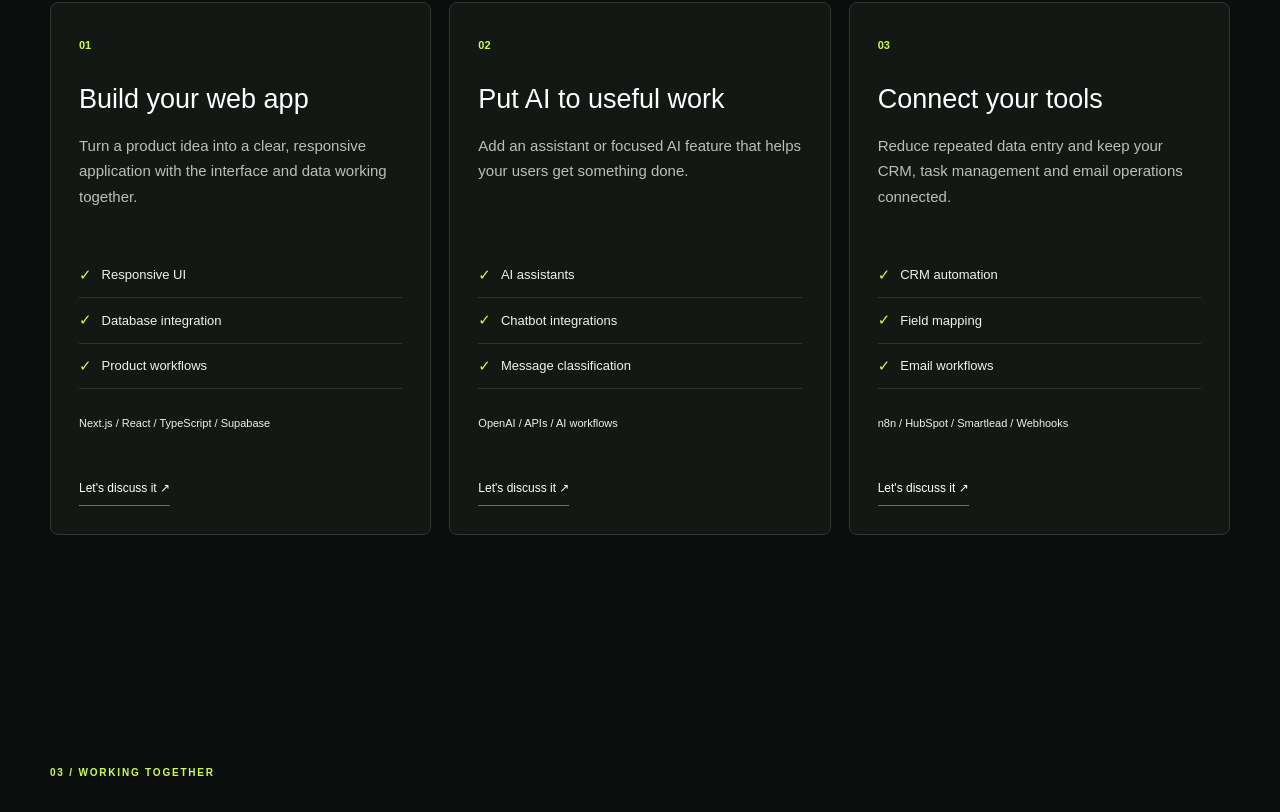
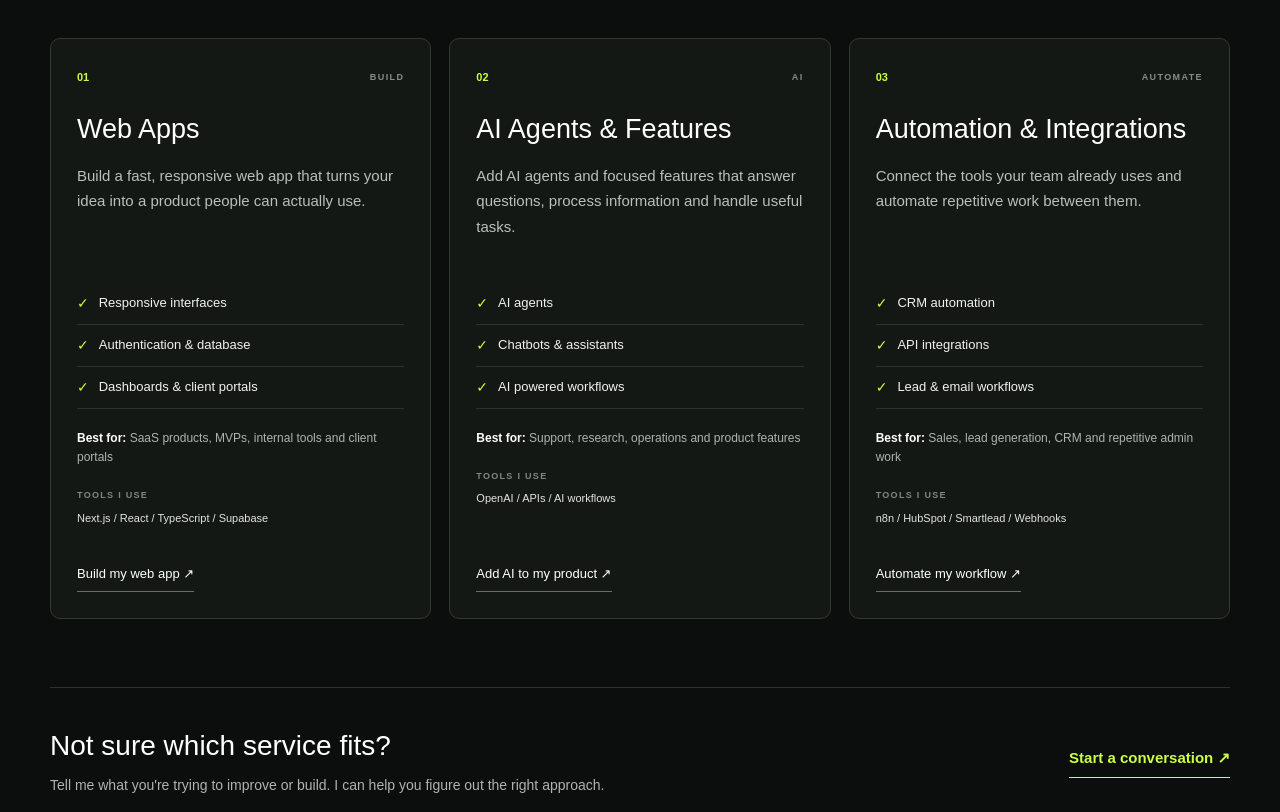
Before and after one commit to ZohaibArshad45/zohaib.dev, a Next.js app: page / in a window 1280 px wide. Shown: the part 3208-4020 px from the top of the page. Built offline with nearby package versions, Linux system fonts and the light colour scheme.

Commit message:
Services update

```diff
--- a/components/MainPage/ServicesSection.tsx
+++ b/components/MainPage/ServicesSection.tsx
@@ -9,14 +9,26 @@ import {
 
 type Service = {
   number: string;
+  category: string;
   title: string;
   description: string;
   items: string[];
+  bestFor: string;
   stack: string;
+  cta: string;
+  href: string;
 };
 
 export default function ServicesSection() {
   const [width, setWidth] = useState<number>(1440);
+
+  const [hoveredCard, setHoveredCard] = useState<
+    string | null
+  >(null);
+
+  const [hoveredLink, setHoveredLink] = useState<
+    string | null
+  >(null);
 
   useEffect(() => {
     const handleResize = (): void => {
@@ -28,7 +40,10 @@ export default function ServicesSection() {
     window.addEventListener("resize", handleResize);
 
     return () => {
-      window.removeEventListener("resize", handleResize);
+      window.removeEventListener(
+        "resize",
+        handleResize
+      );
     };
   }, []);
 
@@ -38,39 +53,57 @@ export default function ServicesSection() {
   const services: Service[] = [
     {
       number: "01",
-      title: "Build your web app",
+      category: "BUILD",
+      title: "Web Apps",
       description:
-        "Turn a product idea into a clear, responsive application with the interface and data working together.",
+        "Build a fast, responsive web app that turns your idea into a product people can actually use.",
       items: [
-        "Responsive UI",
-        "Database integration",
-        "Product workflows",
+        "Responsive interfaces",
+        "Authentication & database",
+        "Dashboards & client portals",
       ],
-      stack: "Next.js / React / TypeScript / Supabase",
+      bestFor:
+        "SaaS products, MVPs, internal tools and client portals",
+      stack:
+        "Next.js / React / TypeScript / Supabase",
+      cta: "Build my web app ↗",
+      href: "/contact?service=web-app",
     },
     {
       number: "02",
-      title: "Put AI to useful work",
+      category: "AI",
+      title: "AI Agents & Features",
       description:
-        "Add an assistant or focused AI feature that helps your users get something done.",
+        "Add AI agents and focused features that answer questions, process information and handle useful tasks.",
       items: [
-        "AI assistants",
-        "Chatbot integrations",
-        "Message classification",
+        "AI agents",
+        "Chatbots & assistants",
+        "AI powered workflows",
       ],
-      stack: "OpenAI / APIs / AI workflows",
+      bestFor:
+        "Support, research, operations and product features",
+      stack:
+        "OpenAI / APIs / AI workflows",
+      cta: "Add AI to my product ↗",
+      href: "/contact?service=ai",
     },
     {
       number: "03",
-      title: "Connect your tools",
+      category: "AUTOMATE",
+      title: "Automation & Integrations",
       description:
-        "Reduce repeated data entry and keep your CRM, task management and email operations connected.",
+        "Connect the tools your team already uses and automate repetitive work between them.",
       items: [
         "CRM automation",
-        "Field mapping",
-        "Email workflows",
+        "API integrations",
+        "Lead & email workflows",
       ],
-      stack: "n8n / HubSpot / Smartlead / Webhooks",
+      bestFor:
+        "Sales, lead generation, CRM and repetitive admin work",
+      stack:
+        "n8n / HubSpot / Smartlead / Webhooks",
+      cta: "Automate my workflow ↗",
+      href: "/contact?service=automation",
     },
   ];
 
@@ -80,10 +113,10 @@ export default function ServicesSection() {
       background: "#0c0e0d",
       color: "#ffffff",
       padding: isMobile
-        ? "80px 20px 80px"
+        ? "75px 20px 75px"
         : isTablet
-        ? "100px 32px 90px"
-        : "120px 48px 110px",
+        ? "95px 32px 90px"
+        : "105px 48px 100px",
       boxSizing: "border-box",
     },
 
@@ -95,55 +128,82 @@ export default function ServicesSection() {
 
     label: {
       color: "#caff46",
-      fontSize: "10px",
+      fontSize: isMobile ? "11px" : "12px",
       fontWeight: "700",
-      letterSpacing: "1.8px",
-      marginBottom: isMobile ? "24px" : "30px",
+      letterSpacing: "1px",
+      marginBottom: isMobile ? "22px" : "26px",
+      lineHeight: "1.5",
     },
 
     heading: {
       margin: 0,
       color: "#f3f4f2",
       fontSize: isMobile
-        ? "44px"
+        ? "40px"
         : isTablet
-        ? "56px"
-        : "68px",
-      lineHeight: "1.02",
+        ? "50px"
+        : "58px",
+      lineHeight: "1.03",
       fontWeight: "400",
-      letterSpacing: isMobile ? "-2px" : "-3px",
+      letterSpacing: isMobile ? "-1px" : "-2px",
       maxWidth: "700px",
     },
 
+    intro: {
+      margin: isMobile
+        ? "20px 0 0"
+        : "24px 0 0",
+      maxWidth: "620px",
+      color: "#b8beb9",
+      fontSize: isMobile ? "14px" : "15px",
+      lineHeight: "1.7",
+    },
+
     cards: {
-      marginTop: isMobile ? "48px" : "58px",
+      marginTop: isMobile ? "44px" : "54px",
       display: "grid",
-      gridTemplateColumns: isMobile
-        ? "1fr"
+      gridTemplateColumns:
+        isMobile || isTablet
+          ? "1fr"
+          : "repeat(3, 1fr)",
+      gap: isMobile
+        ? "18px"
         : isTablet
-        ? "1fr"
-        : "repeat(3, 1fr)",
-      gap: isMobile ? "18px" : isTablet ? "20px" : "18px",
+        ? "20px"
+        : "18px",
     },
 
     card: {
-      minHeight: isMobile ? "auto" : "500px",
+      minHeight: isMobile ? "auto" : "455px",
       background: "#141814",
-      border: "1px solid #323832",
-      borderRadius: "8px",
+      borderRadius: "10px",
       padding: isMobile
         ? "26px 22px"
-        : "34px 28px 28px",
+        : "30px 26px 26px",
       boxSizing: "border-box",
       display: "flex",
       flexDirection: "column",
+    },
+
+    cardTop: {
+      display: "flex",
+      alignItems: "center",
+      justifyContent: "space-between",
+      gap: "16px",
+      marginBottom: "28px",
     },
 
     number: {
       color: "#caff46",
       fontSize: "11px",
       fontWeight: "700",
-      marginBottom: "30px",
+    },
+
+    category: {
+      color: "#868d86",
+      fontSize: "9px",
+      fontWeight: "700",
+      letterSpacing: "1.4px",
     },
 
     cardTitle: {
@@ -159,18 +219,19 @@ export default function ServicesSection() {
       color: "#b9c0ba",
       fontSize: isMobile ? "14px" : "15px",
       lineHeight: "1.7",
-      minHeight: isMobile ? "auto" : "100px",
+      minHeight:
+        isMobile || isTablet ? "auto" : "102px",
     },
 
     list: {
-      marginTop: "20px",
+      marginTop: "18px",
     },
 
     listItem: {
       display: "flex",
       alignItems: "center",
       gap: "10px",
-      padding: "11px 0",
+      padding: "10px 0",
       borderBottom: "1px solid #2c332c",
       color: "#f1f2f0",
       fontSize: "13px",
@@ -178,31 +239,138 @@ export default function ServicesSection() {
 
     check: {
       color: "#caff46",
-      fontSize: "15px",
+      fontSize: "14px",
+      flexShrink: 0,
+    },
+
+    bestFor: {
+      marginTop: "20px",
+      color: "#adb4ae",
+      fontSize: "12px",
+      lineHeight: "1.6",
+    },
+
+    bestForLabel: {
+      color: "#ffffff",
+      fontWeight: "600",
+    },
+
+    toolsLabel: {
+      marginTop: "22px",
+      color: "#7f877f",
+      fontSize: "9px",
+      fontWeight: "700",
+      letterSpacing: "1.3px",
     },
 
     stack: {
-      marginTop: "26px",
-      color: "#f0f1ef",
+      marginTop: "7px",
+      color: "#e1e4e1",
       fontSize: "11px",
       lineHeight: "1.6",
     },
 
     linkWrap: {
       marginTop: "auto",
-      paddingTop: isMobile ? "32px" : "42px",
+      paddingTop: isMobile ? "30px" : "34px",
     },
 
     link: {
-      color: "#ffffff",
       textDecoration: "none",
-      fontSize: "12px",
-      paddingBottom: "8px",
-      borderBottom: "1px solid #69705f",
+      fontSize: "13px",
+      fontWeight: "500",
+      paddingBottom: "7px",
       width: "fit-content",
       display: "inline-block",
+      transition:
+        "color 0.2s ease, border-color 0.2s ease, transform 0.2s ease",
+    },
+
+    bottomCta: {
+      marginTop: isMobile ? "54px" : "68px",
+      paddingTop: isMobile ? "32px" : "40px",
+      borderTop: "1px solid #2c312d",
+      display: "flex",
+      flexDirection: isMobile ? "column" : "row",
+      justifyContent: "space-between",
+      alignItems: isMobile ? "flex-start" : "center",
+      gap: "24px",
+    },
+
+    bottomTextWrap: {
+      maxWidth: "650px",
+    },
+
+    bottomTitle: {
+      margin: 0,
+      color: "#ffffff",
+      fontSize: isMobile ? "22px" : "28px",
+      lineHeight: "1.3",
+      fontWeight: "400",
+    },
+
+    bottomText: {
+      margin: "10px 0 0",
+      color: "#aeb4af",
+      fontSize: isMobile ? "13px" : "14px",
+      lineHeight: "1.7",
+    },
+
+    bottomLink: {
+      color: "#caff46",
+      textDecoration: "none",
+      fontSize: isMobile ? "14px" : "15px",
+      fontWeight: "600",
+      paddingBottom: "7px",
+      borderBottom: "1px solid #caff46",
+      whiteSpace: "nowrap",
     },
   };
+
+  const getCardStyle = (
+    serviceNumber: string
+  ): CSSProperties => ({
+    ...styles.card,
+
+    border:
+      hoveredCard === serviceNumber
+        ? "1px solid #caff46"
+        : "1px solid #323832",
+
+    transform:
+      hoveredCard === serviceNumber
+        ? "translateY(-4px)"
+        : "translateY(0)",
+
+    boxShadow:
+      hoveredCard === serviceNumber
+        ? "0 18px 45px rgba(0,0,0,0.2)"
+        : "none",
+
+    transition:
+      "transform 0.25s ease, border-color 0.25s ease, box-shadow 0.25s ease",
+  });
+
+  const getLinkStyle = (
+    serviceNumber: string
+  ): CSSProperties => ({
+    ...styles.link,
+
+    color:
+      hoveredLink === serviceNumber
+        ? "#caff46"
+        : "#ffffff",
+
+    borderBottom:
+      hoveredLink === serviceNumber
+        ? "1px solid #caff46"
+        : "1px solid #69705f",
+
+    transform:
+      hoveredLink === serviceNumber
+        ? "translateX(4px)"
+        : "translateX(0)",
+  });
 
   return (
     <section style={styles.section}>
@@ -212,19 +380,37 @@ export default function ServicesSection() {
         </div>
 
         <h2 style={styles.heading}>
-          What does your business
+          What can I build
           <br />
-          need next?
+          for you?
         </h2>
+
+        <p style={styles.intro}>
+          From full web applications to AI features and connected
+          workflows, I help turn business problems into practical
+          products and systems.
+        </p>
 
         <div style={styles.cards}>
           {services.map((service) => (
             <article
               key={service.number}
-              style={styles.card}
+              style={getCardStyle(service.number)}
+              onMouseEnter={() =>
+                setHoveredCard(service.number)
+              }
+              onMouseLeave={() =>
+                setHoveredCard(null)
+              }
             >
-              <div style={styles.number}>
-                {service.number}
+              <div style={styles.cardTop}>
+                <div style={styles.number}>
+                  {service.number}
+                </div>
+
+                <div style={styles.category}>
+                  {service.category}
+                </div>
               </div>
 
               <h3 style={styles.cardTitle}>
@@ -245,11 +431,20 @@ export default function ServicesSection() {
                       ✓
                     </span>
 
-                    <span>
-                      {item}
-                    </span>
+                    <span>{item}</span>
                   </div>
                 ))}
+              </div>
+
+              <div style={styles.bestFor}>
+                <span style={styles.bestForLabel}>
+                  Best for:
+                </span>{" "}
+                {service.bestFor}
+              </div>
+
+              <div style={styles.toolsLabel}>
+                TOOLS I USE
               </div>
 
               <div style={styles.stack}>
@@ -258,15 +453,41 @@ export default function ServicesSection() {
 
               <div style={styles.linkWrap}>
                 <Link
-                  href="/contact"
-                  style={styles.link}
+                  href={service.href}
+                  style={getLinkStyle(service.number)}
+                  onMouseEnter={() =>
+                    setHoveredLink(service.number)
+                  }
+                  onMouseLeave={() =>
+                    setHoveredLink(null)
+                  }
                 >
-                  Let's discuss it ↗
+                  {service.cta}
                 </Link>
               </div>
             </article>
           ))}
         </div>
+
+        <div style={styles.bottomCta}>
+          <div style={styles.bottomTextWrap}>
+            <h3 style={styles.bottomTitle}>
+              Not sure which service fits?
+            </h3>
+
+            <p style={styles.bottomText}>
+              Tell me what you&apos;re trying to improve or build. I can
+              help you figure out the right approach.
+            </p>
+          </div>
+
+          <Link
+            href="/contact"
+            style={styles.bottomLink}
+          >
+            Start a conversation ↗
+          </Link>
+        </div>
       </div>
     </section>
   );
```
